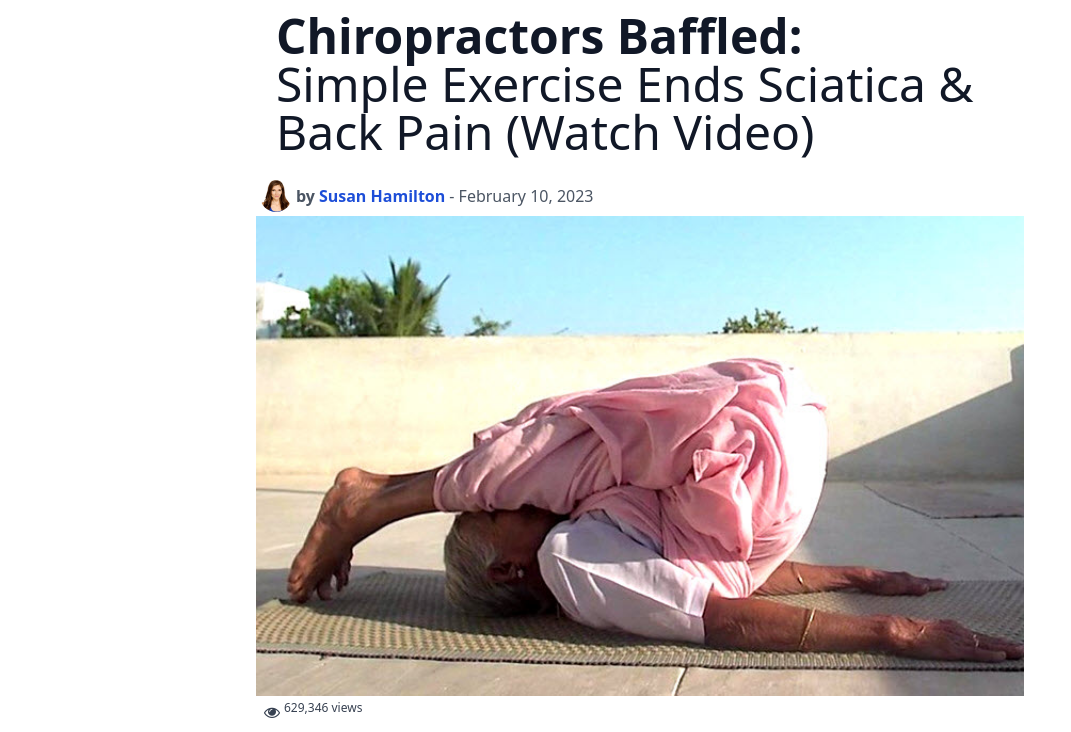
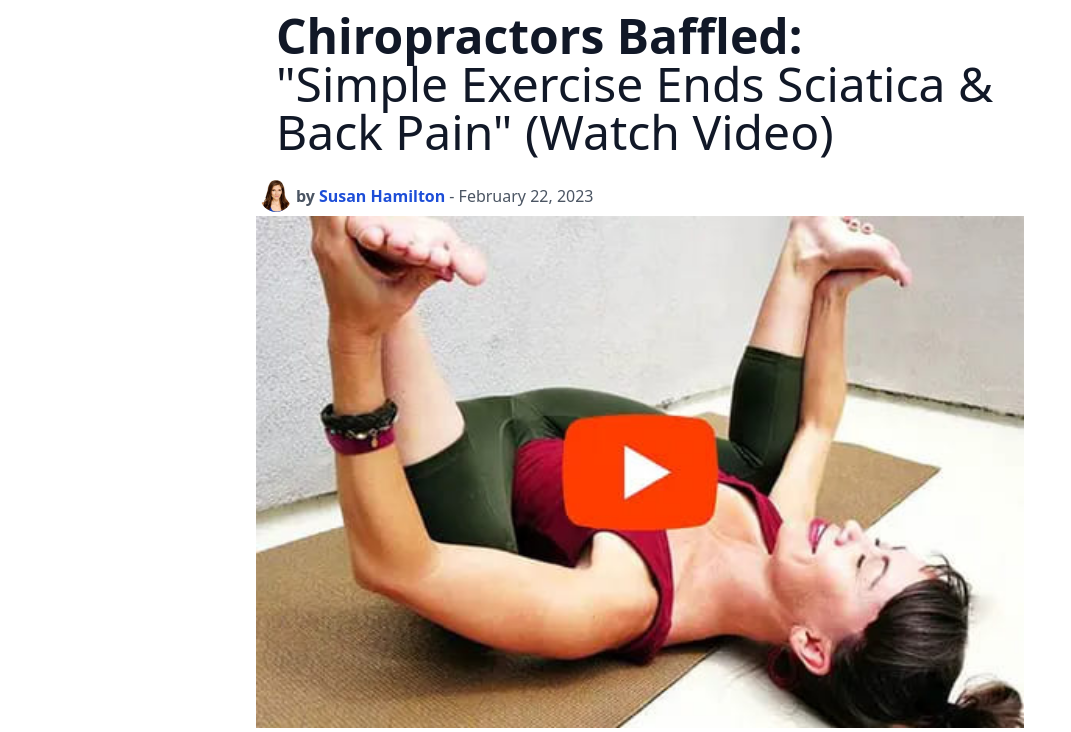
Before and after one commit to burunator/goodlife-24.com, a website: page back-rebuild/index.html in a window 1280 px wide. Shown: the part 61-793 px from the top of the page, without its empty margins (0-1071 px from the left). Drawn offline with nearby package versions, Linux system fonts and the light colour scheme.

Commit message:
new image for back rebuild

```diff
--- a/back-rebuild/index.html
+++ b/back-rebuild/index.html
@@ -83,7 +83,7 @@
 
         <h1
           class="mx-5 mb-6 text-3xl font-semibold leading-none text-left text-gray-900 sm:text-left sm:font-medium md:text-5xl">
-          <a class="font-semibold ">Chiropractors Baffled:</a><br> Simple Exercise Ends Sciatica & Back Pain
+          <a class="font-semibold ">Chiropractors Baffled:</a><br> "Simple Exercise Ends Sciatica & Back Pain"
           (Watch Video)
         </h1>
         <!-- Reduce Low Back Pain & Sciatica With One Seated Stretch (Watch) -->
@@ -94,7 +94,7 @@
             width="100%">
           <p class="pt-1 ml-1 text-xs sm:text-base ">by
           <p class="pt-1 pl-1 text-xs font-bold sm:text-base "><a class="text-blue-700">Susan Hamilton</a>
-          <p class="pt-1 pl-1 text-xs font-light sm:text-base "> - February 10, 2023</p>
+          <p class="pt-1 pl-1 text-xs font-light sm:text-base "> - February 22, 2023</p>
 
         </div>
 
@@ -104,7 +104,7 @@
 
         <div class="mx-auto ">
           <a onclick="sendTaboolaPixel()" href="https://theactergroated.com/click"> <img class="w-full "
-              src="/back-rebuild/public/img/sr-4.png" />
+              src="/back-rebuild/public/img/stretchme.jpg" />
           </a>
         </div>
 
```
Also changed, not shown: back-rebuild/public/img/backback.jpeg (added), back-rebuild/public/img/stretchme.jpg (added), 1 other file.
